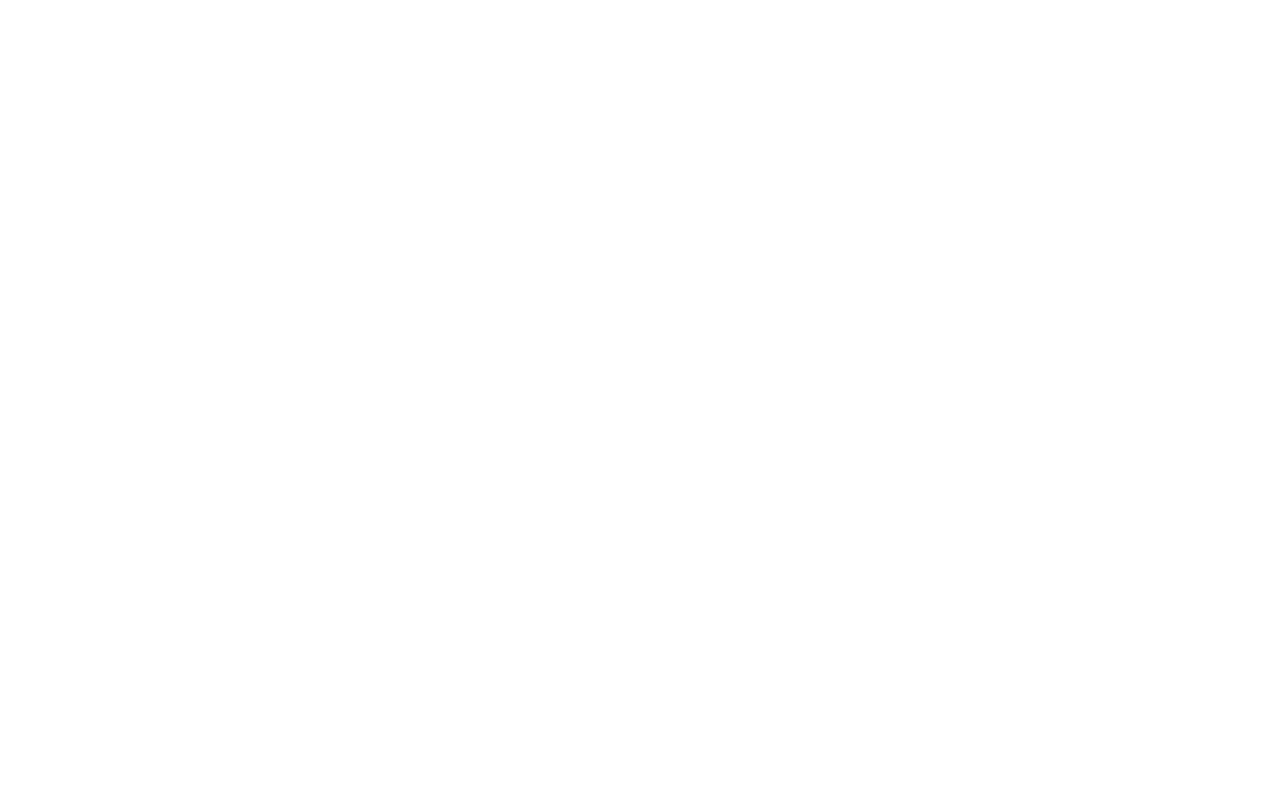
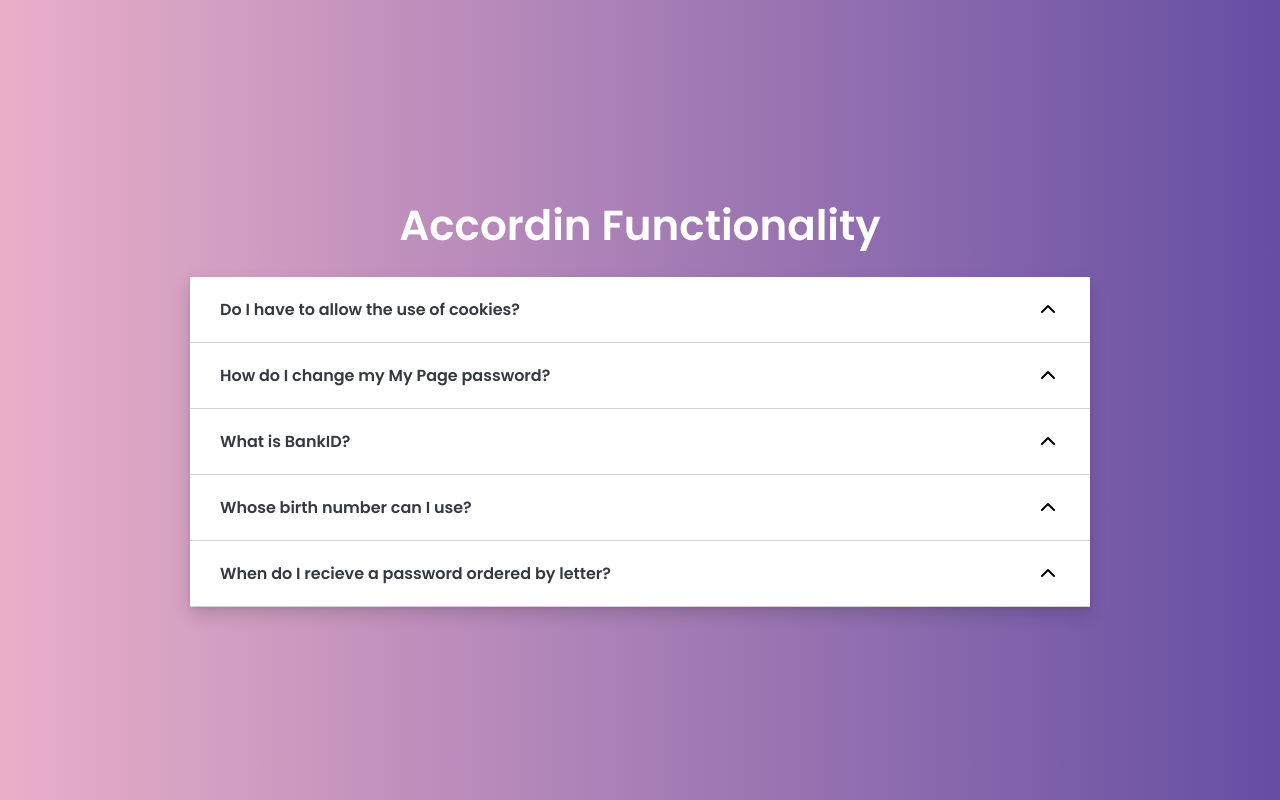
Before and after one commit to AKSHAYCHIDRE/reactProject, a React (Create React App) app: page / in a window 1280 px wide. Built offline with nearby package versions, Linux system fonts and the light colour scheme.

Commit message:
Updated the according component

```diff
--- a/public/index.html
+++ b/public/index.html
@@ -24,6 +24,12 @@
       work correctly both with client-side routing and a non-root public URL.
       Learn how to configure a non-root public URL by running `npm run build`.
     -->
+    <link rel="preconnect" href="https://fonts.googleapis.com" />
+    <link rel="preconnect" href="https://fonts.gstatic.com" crossorigin />
+    <link
+      href="https://fonts.googleapis.com/css2?family=Poppins:wght@100;400;500;600&display=swap"
+      rel="stylesheet"
+    />
     <title>React App</title>
   </head>
   <body>
--- a/src/App.js
+++ b/src/App.js
@@ -1,7 +1,16 @@
+import According from "./according/according";
+import data from "./according/data";
+import "../src/index.css";
+
 function App() {
   return (
-    <div className="App">
-
+    <div className="container">
+      <h1 className="pageTitle">Accordin Functionality</h1>
+      <div className="accordingWrapper">
+        {data.map((question) => {
+          return <According key={question.id} {...question} />;
+        })}
+      </div>
     </div>
   );
 }
--- /dev/null
+++ b/src/according/according.js
@@ -0,0 +1,44 @@
+import { useState } from "react";
+
+const According = ({ title, info }) => {
+  const [showInfo, setShowInfo] = useState(false);
+  return (
+    <>
+      <div className="accordingItem">
+        <p className="question">{title}</p>
+        {showInfo && <p className="answer">{info}</p>}
+        <button className="iconButton" onClick={() => setShowInfo(!showInfo)}>
+          {showInfo ? (
+            <svg
+              viewBox="0 0 24 24"
+              width="24"
+              height="24"
+              stroke="currentColor"
+              strokeWidth="2"
+              fill="none"
+              strokeLinecap="round"
+              strokeLinejoin="round"
+            >
+              <polyline points="6 9 12 15 18 9"></polyline>
+            </svg>
+          ) : (
+            <svg
+              viewBox="0 0 24 24"
+              width="24"
+              height="24"
+              stroke="currentColor"
+              strokeWidth="2"
+              fill="none"
+              strokeLinecap="round"
+              strokeLinejoin="round"
+            >
+              <polyline points="18 15 12 9 6 15"></polyline>
+            </svg>
+          )}
+        </button>
+      </div>
+    </>
+  );
+};
+
+export default According;
--- /dev/null
+++ b/src/according/data.js
@@ -0,0 +1,33 @@
+const questions = [
+    {
+      id: 1,
+      title: 'Do I have to allow the use of cookies?',
+      info:
+        'Unicorn vinyl poutine brooklyn, next level direct trade iceland. Shaman copper mug church-key coloring book, whatever poutine normcore fixie cred kickstarter post-ironic street art.',
+    },
+    {
+      id: 2,
+      title: 'How do I change my My Page password?',
+      info:
+        'Coloring book forage photo booth gentrify lumbersexual. Migas chillwave poutine synth shoreditch, enamel pin thundercats fashion axe roof party polaroid chartreuse.',
+    },
+    {
+      id: 3,
+      title: 'What is BankID?',
+      info:
+        'Enamel pin fam sustainable woke whatever venmo. Authentic asymmetrical put a bird on it, lumbersexual activated charcoal kinfolk banjo cred pickled sartorial.',
+    },
+    {
+      id: 4,
+      title: 'Whose birth number can I use?',
+      info:
+        'Edison bulb direct trade gentrify beard lo-fi seitan sustainable roof party franzen occupy squid. Knausgaard cronut succulents, scenester readymade shabby chic lyft. Copper mug meh vegan gentrify.',
+    },
+    {
+      id: 5,
+      title: 'When do I recieve a password ordered by letter?',
+      info:
+        'Locavore franzen fashion axe live-edge neutra irony synth af tilde shabby chic man braid chillwave waistcoat copper mug messenger bag. Banjo snackwave blog, microdosing thundercats migas vaporware viral lo-fi seitan ',
+    },
+  ]
+  export default questions
--- /dev/null
+++ b/src/index.css
@@ -0,0 +1,60 @@
+*,
+::after,
+::before {
+  padding: 0;
+  margin: 0;
+  box-sizing: border-box;
+}
+body {
+  background: linear-gradient(to left, #654ea3, #eaafc8);
+  min-height: 100vh;
+  display: flex;
+  align-items: center;
+  font-family: "Poppins", sans-serif;
+  justify-content: center;
+}
+.pageTitle {
+  font-size: 42px;
+  margin-bottom: 20px;
+  color: #fff;
+  text-align: center;
+}
+.accordingWrapper {
+  box-shadow: 0 0.5rem 1rem rgba(0, 0, 0, 0.15);
+  width: 900px;
+}
+.accordingItem {
+  background-color: #fff;
+  border-bottom: 1px solid rgba(0, 0, 0, 0.125);
+  position: relative;
+}
+.question {
+  color: #343a40;
+  padding: 20px 30px;
+  box-shadow: 0 0.125rem 0.25rem rgba(0, 0, 0, 0.075);
+  font-weight: bold;
+}
+.answer {
+  padding: 40px;
+  font-size: 14px;
+}
+.iconButton {
+  position: absolute;
+  cursor: pointer;
+  right: 30px;
+  border: 0;
+  top: 20px;
+  background-color: transparent;
+}
+
+@media screen and (max-width: 767px) {
+  .pageTitle {
+    font-size: 24px;
+  }
+  .accordingWrapper {
+    width: 100%;
+  }
+  .iconButton {
+    right: 15px;
+  }
+}
```
